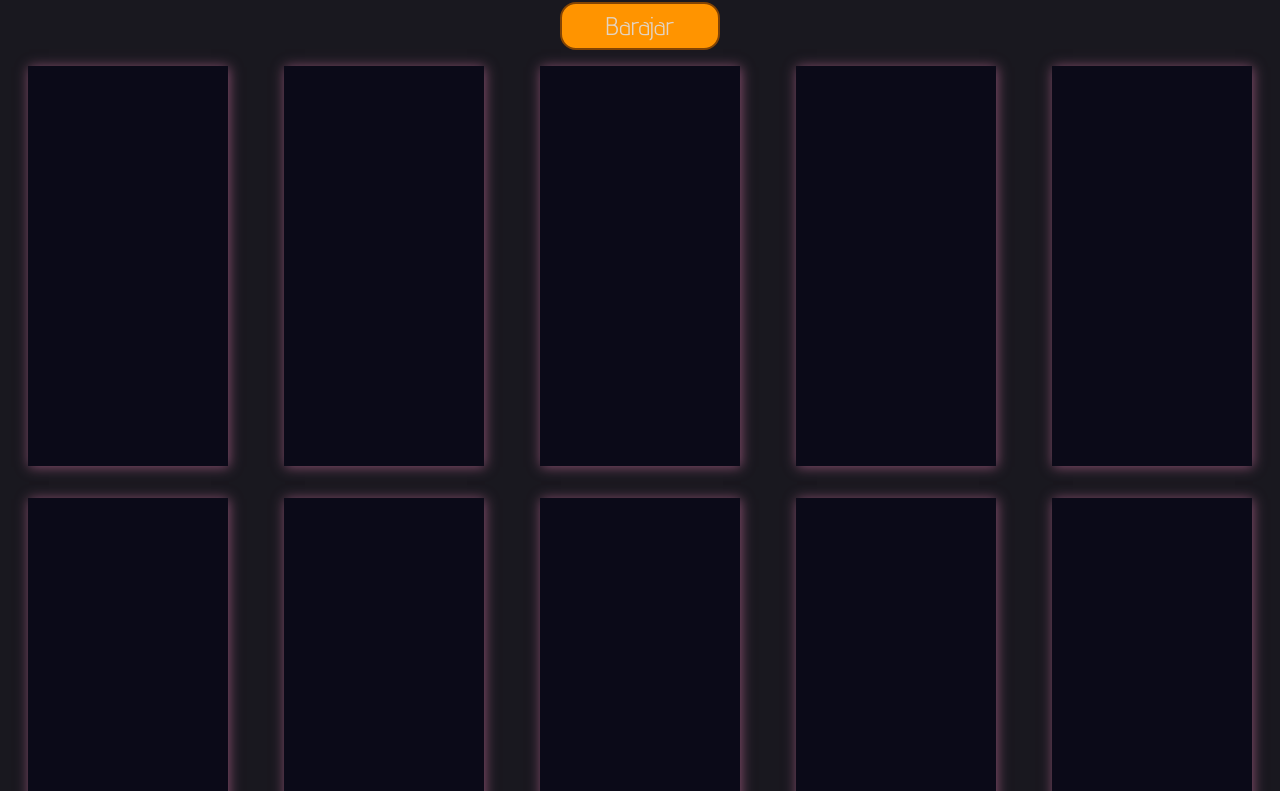
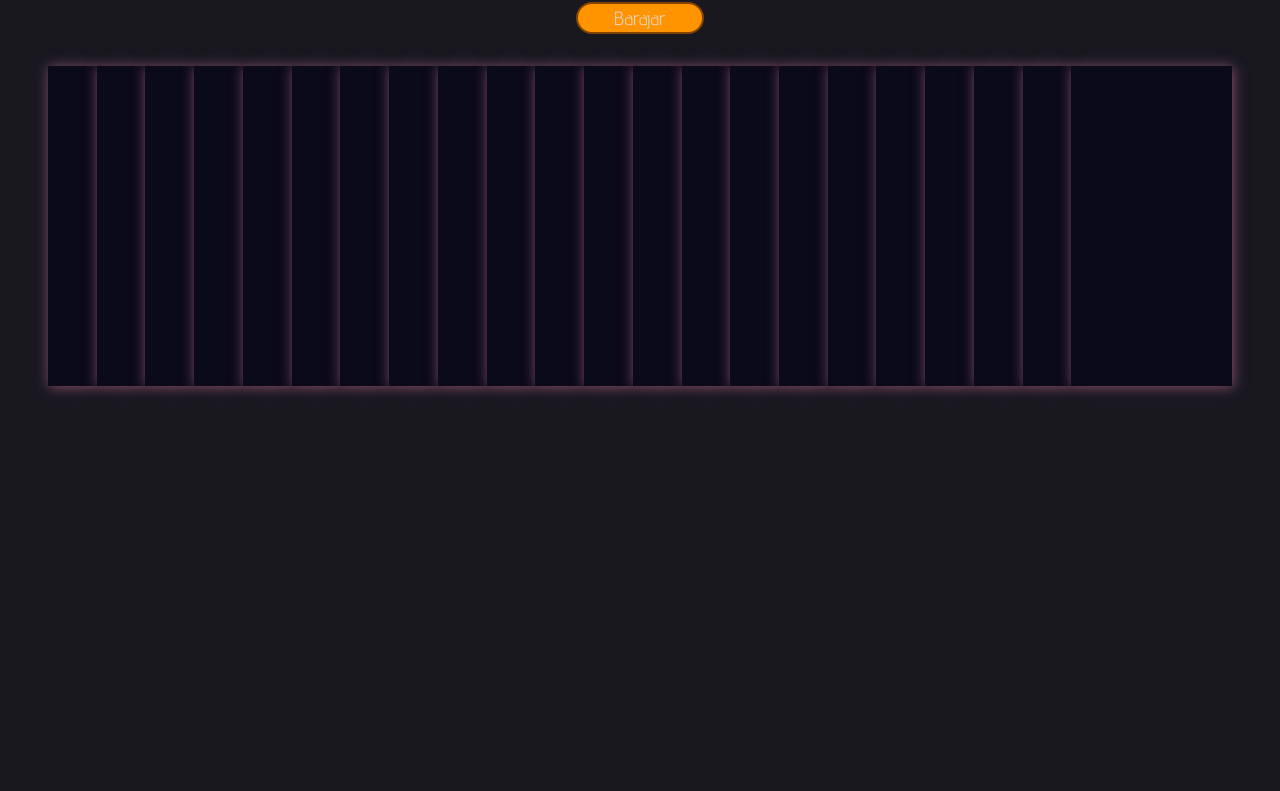
Before and after one commit to gabyguzmandev/tarot-react, a React app: page / in a window 1280 px wide. Shown: the part 85-876 px from the top of the page. After the commit the page ends 800 px from the top, so only its background shows below. Built offline with nearby package versions, Linux system fonts and the light colour scheme; a web font is replaced by a local one.

Commit message:
feat: se agregan componentes

```diff
--- a/package.json
+++ b/package.json
@@ -21,8 +21,10 @@
     "@babel/preset-react": "^7.12.10",
     "babel-loader": "^8.2.2",
     "css-loader": "^5.0.1",
+    "file-loader": "^6.2.0",
     "html-loader": "^1.3.2",
     "style-loader": "^2.0.0",
+    "url-loader": "^4.1.1",
     "webpack": "^5.10.0",
     "webpack-cli": "^4.2.0",
     "webpack-dev-server": "^3.11.0"
@@ -30,6 +32,7 @@
   "dependencies": {
     "react": "^17.0.1",
     "react-dom": "^17.0.1",
+    "require": "^2.4.20",
     "uuid": "^8.3.2"
   }
 }
--- a/src/Containers/HomeLayout.js
+++ b/src/Containers/HomeLayout.js
@@ -3,12 +3,37 @@ import Home from '../pages/Home';
 
 
 const HomeLayout = (props) => {
-  const [cardOrden, mixCards] = useState([0,1,2,3,4,5,6,7,7,8,9,10,12,13,14,15,16,17,18,19,20,21]);
-  const handle = () => {
-    mixCards([21, 20, 19, 18, 17, 16, 15, 14, 13, 12, 11,10,9,8,7,6,5,4,3,2,1,0]);
-    console.log(cardOrden);
+  const [cardOrden, mixCards] = useState(props.cards);
+  const [selectedCard, getSelectedCard] = useState(null);
+
+  const mixedCards = () => {
+    let copyCardsOrden = cardOrden;
+    let newCardsOrden = [];
+    let index = 0;
+    do{
+      let number = Math.floor(Math.random() * (copyCardsOrden.length) + 0);
+      newCardsOrden[index++] = copyCardsOrden[number];
+      if(number != copyCardsOrden.length) {
+        copyCardsOrden[number] = copyCardsOrden[copyCardsOrden.length - 1];
+      }
+      copyCardsOrden.pop();
+    }while(copyCardsOrden.length);
+    mixCards(newCardsOrden);
   }
-  return( <Home cards={props.cards} title={props.title} handleClickMix={handle}></Home>);
+
+  const clickCardAction = (evt) => {
+    getSelectedCard(evt);
+  }
+
+  return( <Home
+            cards={cardOrden}
+            title={props.title}
+            handleClickMix={mixedCards}
+            handleClickCard={clickCardAction}
+            selectedCard = {selectedCard}
+            pathImg = {props.absPath}
+            getSelectedCard = {getSelectedCard}
+          ></Home>);
 };
 
 export default HomeLayout;
--- a/src/assets/Cards.js
+++ b/src/assets/Cards.js
@@ -1,90 +1,90 @@
 const CardsLink = [
   {
-    link: '/00.jpg',
+    link: '00.jpg',
     name: 'El loco'
   },
   {
-    link: '/01.jpg',
+    link: '01.jpg',
     name: 'El Mago'
   },
   {
-    link: '/02.jpg',
+    link: '02.jpg',
     name: 'La Sacerdotisa'
   },
   {
-    link: '/03.jpg',
+    link: '03.jpg',
     name: 'La Emperatriz'
   },
   {
-    link: '/04.jpg',
+    link: '04.jpg',
     name: 'El Emperador'
   },
   {
-    link: '/05.jpg',
+    link: '05.jpg',
     name: 'El Sacerdote'
   },
   {
-    link: '/06.jpg',
+    link: '06.jpg',
     name: 'Los enamorados'
   },
   {
-    link: '/07.jpg',
+    link: '07.jpg',
     name: 'El Carro'
   },
   {
-    link: '/08.jpg',
+    link: '08.jpg',
     name: 'La Fuerza'
   },
   {
-    link: '/09.jpg',
+    link: '09.jpg',
     name: 'El Ermitaño'
   },
   {
-    link: '/10.jpg',
+    link: '10.jpg',
     name: 'La Rueda de la Fortuna'
   },
   {
-    link: '/11.jpg',
+    link: '11.jpg',
     name: 'La Justicia'
   },
   {
-    link: '/12.jpg',
+    link: '12.jpg',
     name: 'El Colgado'
   },
   {
-    link: '/13.jpg',
+    link: '13.jpg',
     name: 'La Muerte'
   },
   {
-    link: '/14.jpg',
+    link: '14.jpg',
     name: 'La Templanza'
   },
   {
-    link: '/15.jpg',
+    link: '15.jpg',
     name: 'El diablo'
   },
   {
-    link: '/16.jpg',
+    link: '16.jpg',
     name: 'La Torre'
   },
   {
-    link: '/17.jpg',
+    link: '17.jpg',
     name: 'La Estrella'
   },
   {
-    link: '/18.jpg',
+    link: '18.jpg',
     name: 'La Luna'
   },
   {
-    link: '/19.jpg',
+    link: '19.jpg',
     name: 'El Sol'
   },
   {
-    link: '/20.jpg',
+    link: '20.jpg',
     name: 'El Juicio'
   },
   {
-    link: '/21.jpg',
+    link: '21.jpg',
     name: 'El Mundo'
   }
 ];
--- a/src/assets/styles/CardHide.css
+++ b/src/assets/styles/CardHide.css
@@ -0,0 +1,21 @@
+
+.card-tarot {
+  flex: 1 1 3rem;
+  height: 20rem;
+  background-color: var(--tarot-card-bakcground);
+  box-shadow: 1px 1px 12px 0px var(--tarot-shadow-color);
+}
+.card-tarot:last-child {
+  flex: 1 0 10rem;
+}
+
+
+.card-tarot-mixed {
+ animation: mixed 3s infinite;
+}
+
+@keyframes mixed{
+  to {
+    transform: translateX(10px)
+  }
+}
--- a/src/assets/styles/CardStyles.css
+++ b/src/assets/styles/CardStyles.css
@@ -3,10 +3,10 @@
   --tarot-shadow-color: #895070;
 }
 
-.card-tarot {
+.animated-card-tarot {
   width: 200px;
-  height: 400px;
-  margin: 1rem;
-  background-color: var(--tarot-card-bakcground) ;
-  box-shadow: 1px 1px 12px 0px var(--tarot-shadow-color);
 }
+
+.animated-card-tarot img{
+  width: 100%;
+}
--- a/src/assets/styles/HomeStyles.css
+++ b/src/assets/styles/HomeStyles.css
@@ -14,8 +14,7 @@
 }
 .wrapper-tarot{
   display: flex;
-  justify-content: space-around;
-  flex-wrap: wrap;
+  padding: 2rem 3rem;
 }
 
 .actions-tarot {
@@ -38,10 +37,30 @@
   border-radius: 1rem;
   font-family: var(--black-normal-text);
   color: var(--neutro-color);
-  height: 3rem;
-  width: 10rem;
-  font-size: 1.6rem;
-  line-height: 2rem;
+  height: 2rem;
+  width: 8rem;
+  font-size: 1.2rem;
+  line-height: 1rem;
+}
+
+.emphasis-tarot-card{
+  background-color: var(--coolest-color);
+  opacity: 0.5;
+}
+
+.wrapper-selected-tarot{
+  position: absolute;
+  top: 0;
+  width: 100%;
+  height: 100%;
+  background-color: rgba(130,68,4,0.6);
+  z-index: 2;
+}
+
+.selected-tarot{
+  position: absolute;
+  left: 50%;
+  transform: translate(-50%, 50%);
 }
 
 @keyframes brillant{
--- /dev/null
+++ b/src/components/AnimatedCard.js
@@ -0,0 +1,13 @@
+import React from 'react';
+import '../assets/styles/CardStyles.css';
+
+const AnimatedCard = (props) => {
+  const {urlPath, link} = props;
+
+  return (
+    <div className="animated-card-tarot">
+      <img src={`${urlPath + link}`}></img>
+    </div>
+  );
+};
+export default AnimatedCard;
--- a/src/components/Card.js
+++ b/src/components/Card.js
@@ -1,13 +1,12 @@
 import React from 'react';
-import '../assets/styles/CardStyles.css'
+import '../assets/styles/CardHide.css';
 
 const Card = (props) => {
   const handleClick = () => {
-    console.log(props);
+    props.handleClick(props)
   }
   return (
-    <div className="card-tarot" onClick={handleClick}>
-    </div>
+    <div className={'card-tarot '+props.classNameEffect} onClick={handleClick}></div>
   );
 };
 export default Card;
--- a/src/index.js
+++ b/src/index.js
@@ -4,4 +4,4 @@ import HomeLayout from './Containers/HomeLayout';
 import CardsLink from './assets/Cards';
 
 const app = document.getElementById('root');
-ReactDOM.render(<HomeLayout cards={CardsLink} title="Lectura de Tarot de A. E Waite Ryder" />, app);
+ReactDOM.render(<HomeLayout cards={CardsLink} title="Lectura de Tarot de A. E Waite Ryder" absPath="/src/assets/images/"/>, app);
--- a/src/pages/Home.js
+++ b/src/pages/Home.js
@@ -1,10 +1,15 @@
 import React from 'react';
 import { v4 as uuidv4 } from 'uuid';
 import Card from '../components/Card';
+import AnimatedCard from '../components/AnimatedCard';
 import '../assets/styles/HomeStyles.css';
 
 const Home = (props) => {
-  let {title, cards} = props;
+  let {title, cards, selectedCard, getSelectedCard, handleClickCard, pathImg} = props;
+
+  const closeActionClick = (evt) => getSelectedCard(null);
+  const getClassName = (index, cardsLength) => (index + 1 < cardsLength ? '' : '');
+
   return (
     <>
       <header>
@@ -14,8 +19,17 @@ const Home = (props) => {
         <button className="simple-button-tarot" type="text" onClick={props.handleClickMix}>Barajar</button>
       </div>
       <div className="wrapper-tarot">
-        { cards.map(card => <Card link={card.link} name={card.name} key={uuidv4()}></Card> ) }
+        { cards.map((card, index) => <Card classNameEffect={getClassName(index, cards.length)} index={index} link={card.link} name={card.name} key={uuidv4()} handleClick={handleClickCard}></Card> ) }
       </div>
+      {
+        selectedCard
+        ? <div className="wrapper-selected-tarot" onClick={closeActionClick}>
+            <div className="selected-tarot">
+              <AnimatedCard link={selectedCard.link} urlPath={pathImg}></AnimatedCard>
+            </div>
+          </div>
+        : ''
+      }
     </>
   );
 };
--- a/webpack.config.js
+++ b/webpack.config.js
@@ -28,7 +28,11 @@ module.exports = {
       {
         test: /\.html$/i,
         use: 'html-loader',
-      }
+      },
+      {
+        test: /\.(png|jpg|gif)$/i,
+        loader: 'file-loader'
+      },
     ]
   },
   devServer: {
```
Also changed, not shown: dist/bundle.js.
